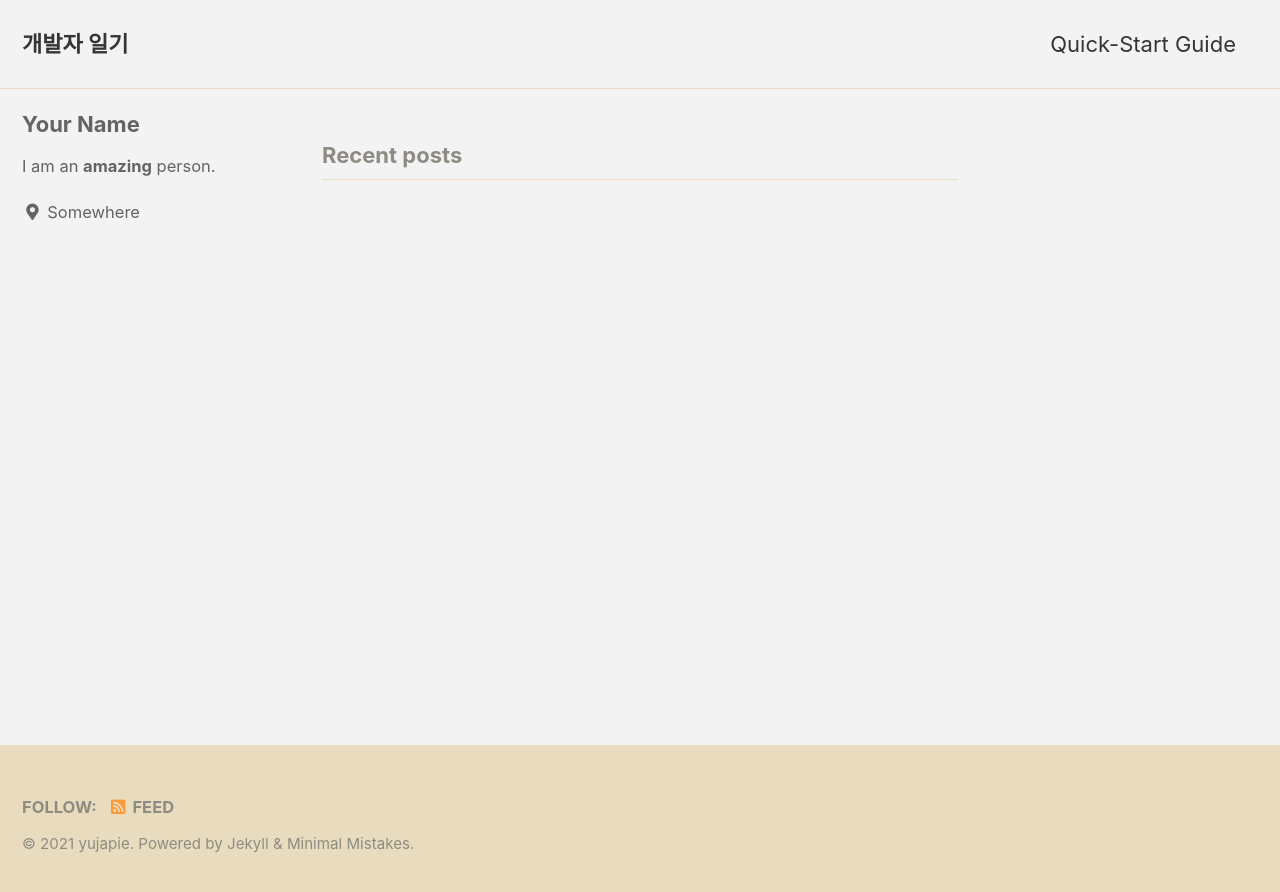
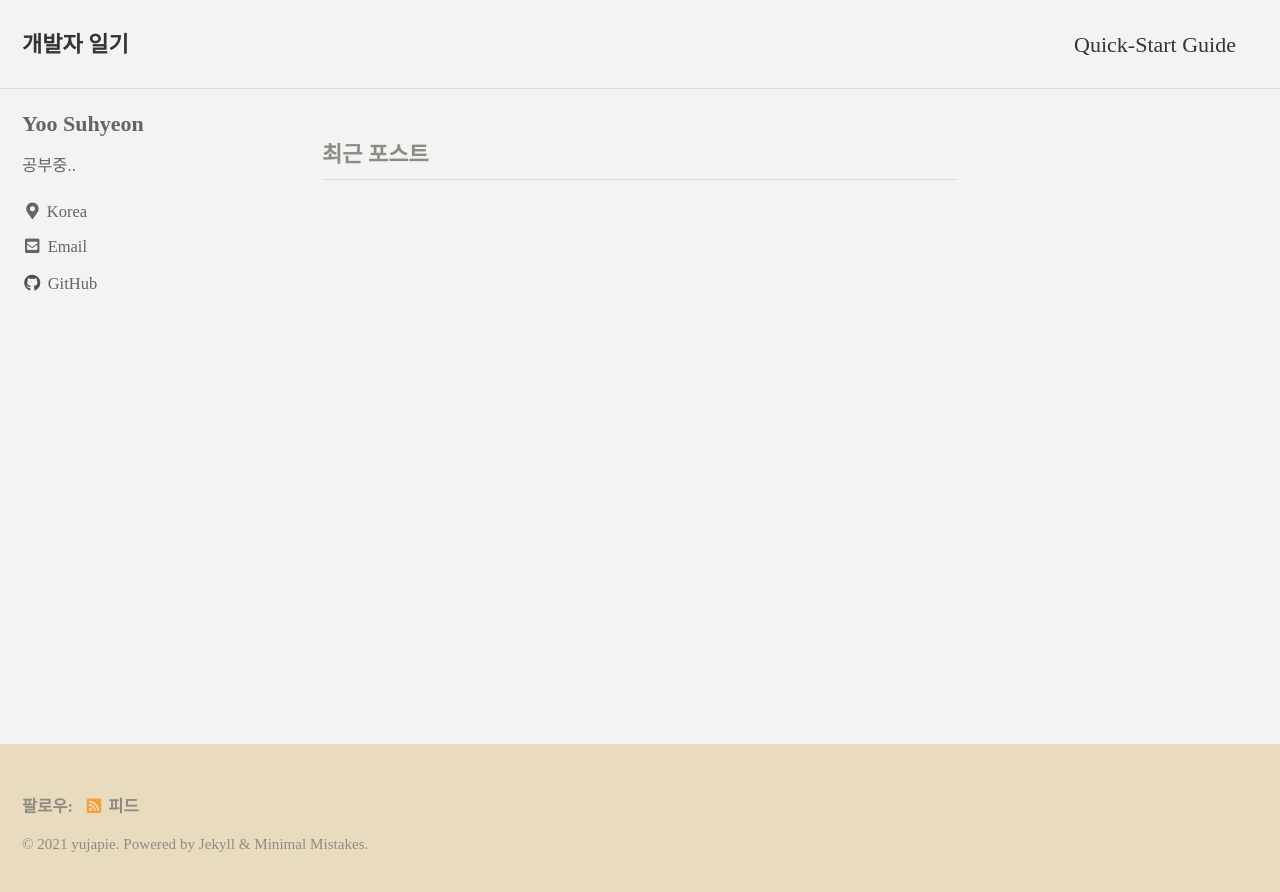
Before and after one commit to yujapie/yujapie.github.io, a Jekyll site: the page built from index.html, in a window 1280 px wide. Shown: the top 892 px of the page. Built offline with Jekyll 4.4.1, drawn with Linux system fonts in a browser that asks for light colours; cached includes are drawn as plain includes; some web fonts are replaced; the list of posts is cut into pages by our own code.

Commit message:
update font

```diff
--- a/Gemfile
+++ b/Gemfile
@@ -1,2 +1,3 @@
 source "https://rubygems.org"
 gemspec
+gem "webrick", "~> 1.7"
--- a/_config.yml
+++ b/_config.yml
@@ -15,7 +15,7 @@
 minimal_mistakes_skin    : "dirt" # "air", "aqua", "contrast", "dark", "dirt", "neon", "mint", "plum", "sunrise"
 
 # Site Settings
-locale                   : "en-US"
+locale                   : ko-KR #"en-US"
 title                    : "개발자 일기"
 title_separator          : "-"
 subtitle                 : # site tagline that appears below site title in masthead
@@ -101,15 +101,15 @@ analytics:
 
 # Site Author
 author:
-  name             : "Your Name"
+  name             : "Yoo Suhyeon"
   avatar           : # path of avatar image, e.g. "/assets/images/bio-photo.jpg"
-  bio              : "I am an **amazing** person."
-  location         : "Somewhere"
+  bio              : "공부중.."
+  location         : "Korea"
   email            :
   links:
     - label: "Email"
       icon: "fas fa-fw fa-envelope-square"
-      # url: "mailto:your.name@email.com"
+      url: "mailto:yujapie@gamail.com"
     - label: "Website"
       icon: "fas fa-fw fa-link"
       # url: "https://your-website.com"
@@ -121,7 +121,7 @@ author:
       # url: "https://facebook.com/"
     - label: "GitHub"
       icon: "fab fa-fw fa-github"
-      # url: "https://github.com/"
+      url: "https://github.com/yujapie"
     - label: "Instagram"
       icon: "fab fa-fw fa-instagram"
       # url: "https://instagram.com/"
--- a/_sass/minimal-mistakes/_variables.scss
+++ b/_sass/minimal-mistakes/_variables.scss
@@ -14,7 +14,7 @@ $indent-var: 1.3em !default;
 
 /* system typefaces */
 $serif: Georgia, Times, serif !default;
-$sans-serif: -apple-system, BlinkMacSystemFont, "Roboto", "Segoe UI",
+$sans-serif: "Cute Font" -apple-system, BlinkMacSystemFont, "Roboto", "Segoe UI",
   "Helvetica Neue", "Lucida Grande", Arial, sans-serif !default;
 $monospace: Monaco, Consolas, "Lucida Console", monospace !default;
 
```
